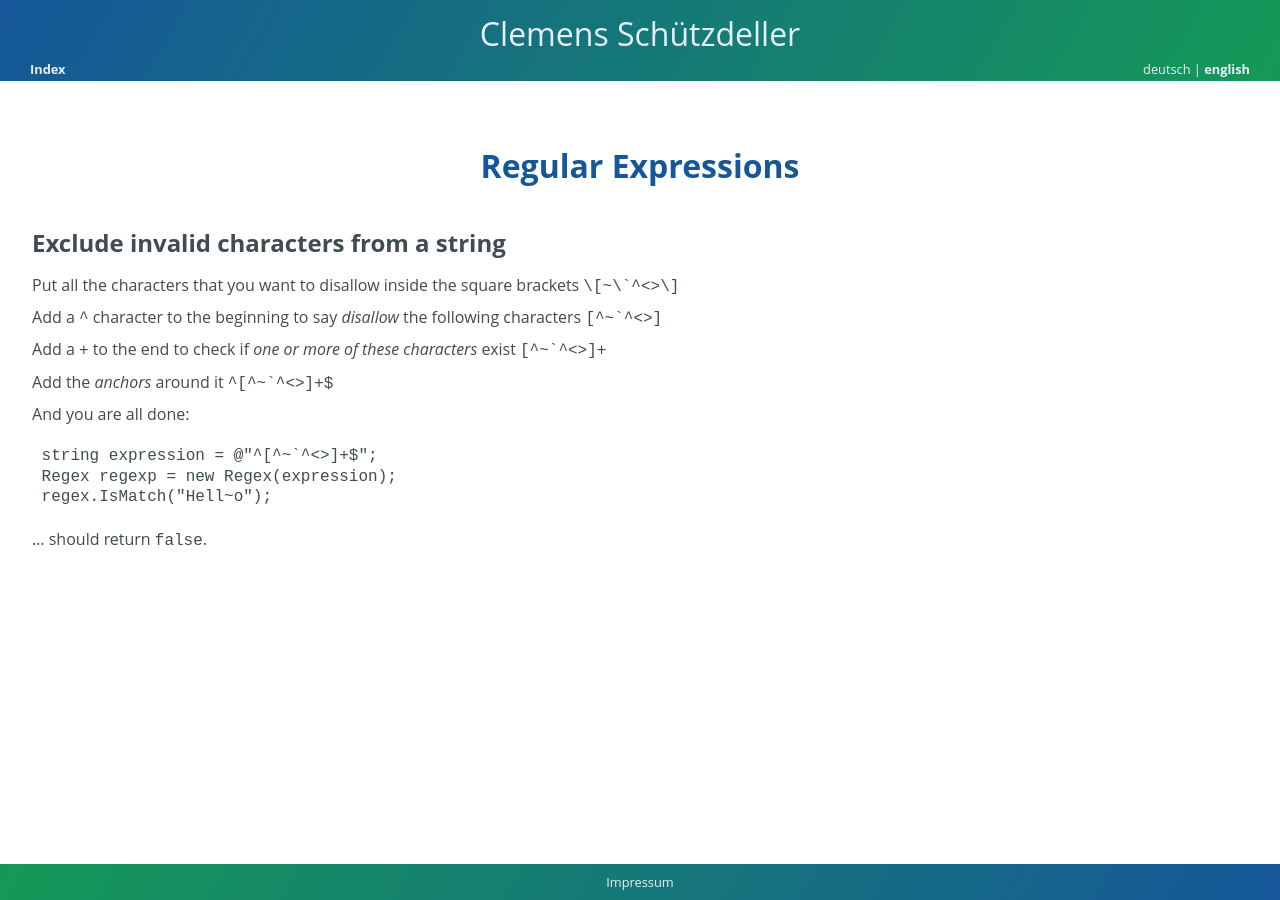
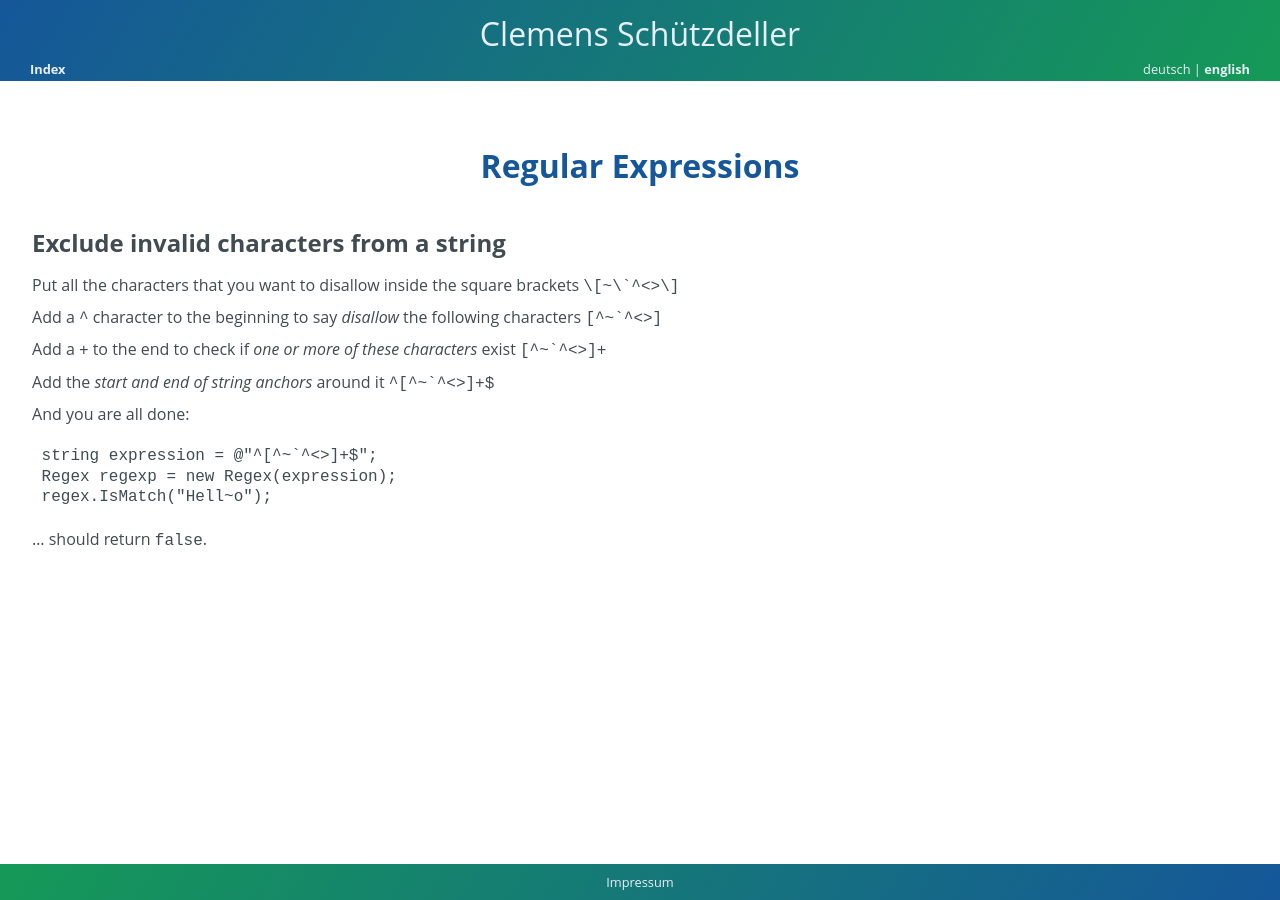
Before and after one commit to cs-LA/home, a Jekyll site: the page built from RegExp/index.md, in a window 1280 px wide. Built offline with Jekyll 4.4.1, drawn with Linux system fonts in a browser that asks for light colours; our own code applies the rules of GitHub Pages for plain Markdown files.

Commit message:
Update index.md

```diff
--- a/RegExp/index.md
+++ b/RegExp/index.md
@@ -8,7 +8,7 @@ Add a <code>^</code> character to the beginning to say *disallow* the following
 
 Add a <code>+</code> to the end to check if *one or more of these characters* exist <code>[^~`^<>]+</code>
 
-Add the *anchors* around it <code>^[^~`^<>]+$</code>
+Add the *start and end of string anchors* around it <code>^[^~`^<>]+$</code>
 
 
 
```
